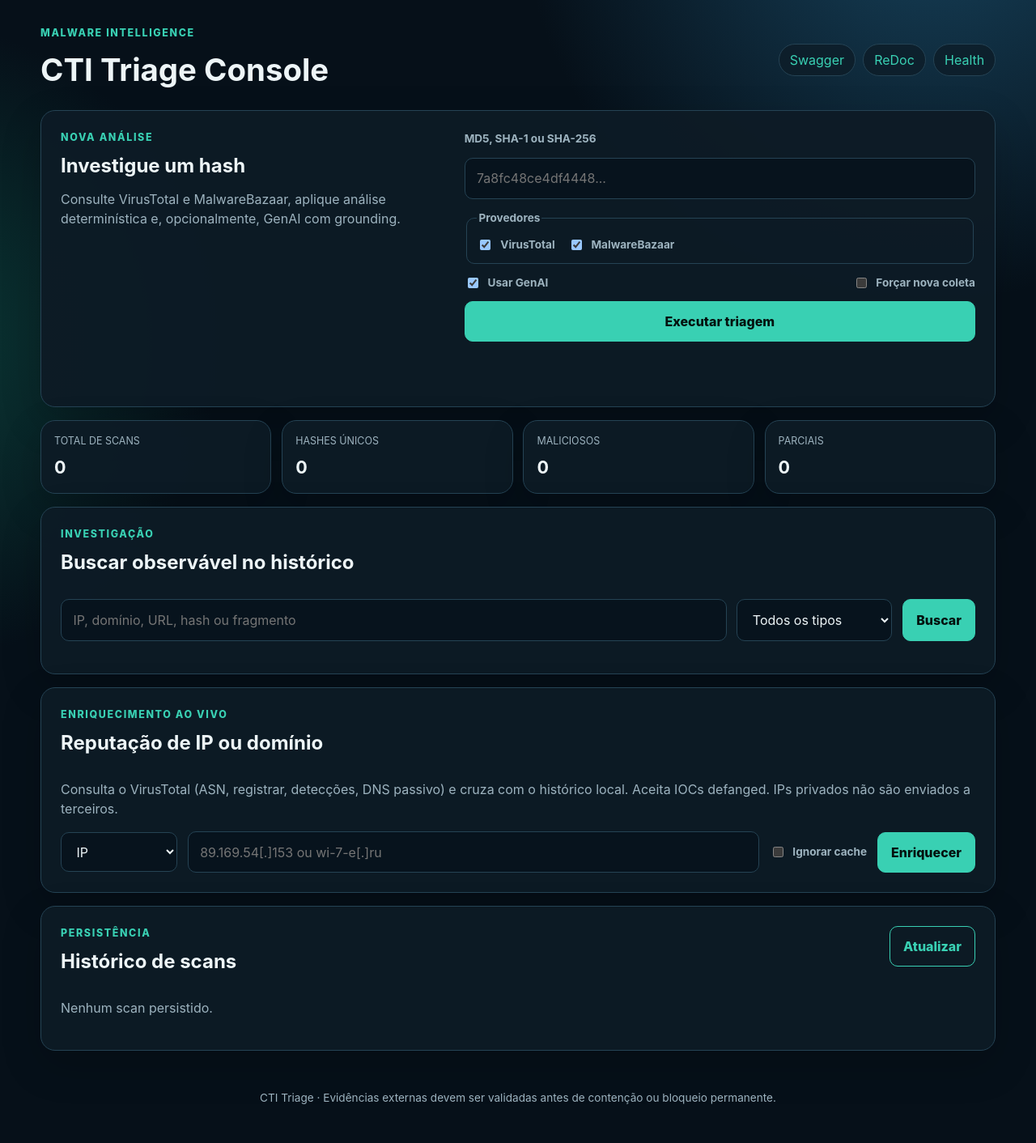
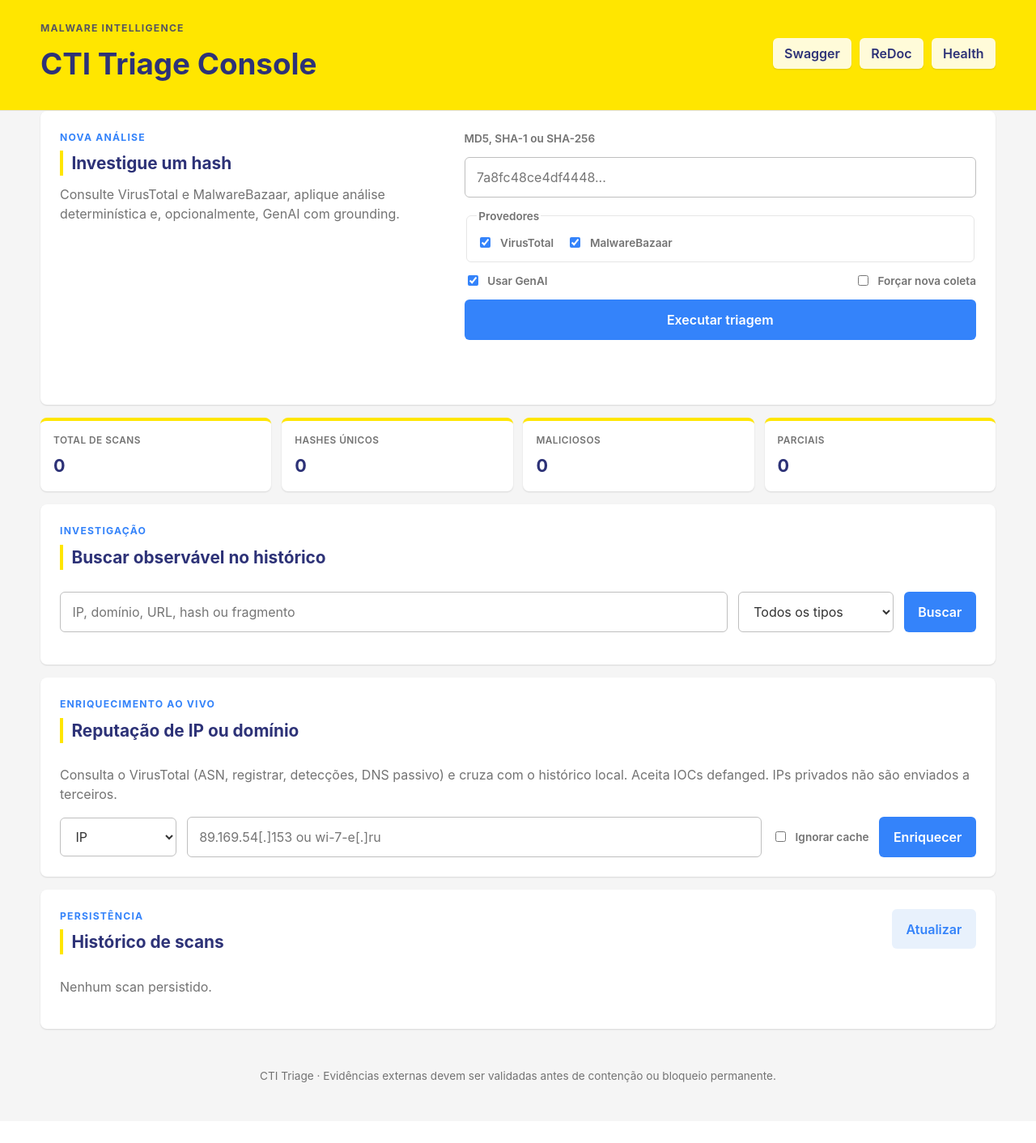
Before and after one commit to g-shell/meli-cti-case, a FastAPI app: page / in a window 1280 px wide. Shown: the whole page at 81% size. After the commit the page ends 1337 px from the top, so only its background shows below. Run offline with FastAPI, Linux system fonts and the light colour scheme; data that the repository does not hold is empty.

Commit message:
update: updating meli case v2

```diff
--- a/app/static/app.css
+++ b/app/static/app.css
@@ -1,16 +1,23 @@
+/* Identidade visual inspirada no Mercado Livre: amarelo, azul-marinho e azul. */
 :root {
-    color-scheme: dark;
-    --background: #061019;
-    --surface: #0d1b26;
-    --surface-2: #122635;
-    --border: #254354;
-    --text: #edf5f7;
-    --muted: #9db3bf;
-    --accent: #39d0b3;
-    --accent-2: #65a8ff;
-    --danger: #ff6b78;
-    --warning: #ffd166;
-    --success: #6ee7a8;
+    color-scheme: light;
+    --ml-yellow: #ffe600;
+    --ml-yellow-soft: #fff9cc;
+    --ml-navy: #2d3277;
+    --ml-blue: #3483fa;
+    --ml-blue-dark: #2968c8;
+    --ml-blue-soft: rgba(65, 137, 230, 0.12);
+    --background: #f5f5f5;
+    --surface: #ffffff;
+    --surface-2: #fafafa;
+    --border: #e6e6e6;
+    --text: #333333;
+    --muted: #737373;
+    --accent: var(--ml-blue);
+    --accent-2: var(--ml-navy);
+    --danger: #f23d4f;
+    --warning: #ff7733;
+    --success: #00a650;
 }
 
 * {
@@ -18,16 +25,25 @@
 }
 
 body {
+    position: relative;
     margin: 0;
     min-height: 100vh;
-    background:
-        radial-gradient(circle at 90% -10%, #17435d 0, transparent 32rem),
-        radial-gradient(circle at -10% 30%, #0b3c38 0, transparent 25rem),
-        var(--background);
+    background: var(--background);
     color: var(--text);
-    font-family: Inter, ui-sans-serif, system-ui, -apple-system, BlinkMacSystemFont,
-        "Segoe UI", sans-serif;
+    font-family: "Proxima Nova", -apple-system, BlinkMacSystemFont, "Segoe UI",
+        Roboto, "Helvetica Neue", Arial, sans-serif;
     line-height: 1.5;
+}
+
+/* Faixa amarela de marca atrás do cabeçalho. */
+body::before {
+    content: "";
+    position: absolute;
+    inset: 0 0 auto;
+    z-index: -1;
+    height: 8.5rem;
+    background: var(--ml-yellow);
+    box-shadow: 0 1px 0 rgba(0, 0, 0, 0.08);
 }
 
 .topbar,
@@ -42,7 +58,13 @@ footer {
     justify-content: space-between;
     gap: 2rem;
     align-items: center;
-    padding: 2rem 0 1.3rem;
+    padding: 1.6rem 0 1.4rem;
+    color: var(--ml-navy);
+}
+
+.topbar .eyebrow {
+    color: var(--ml-navy);
+    opacity: 0.8;
 }
 
 .topbar nav,
@@ -53,30 +75,51 @@ footer {
 }
 
 a {
-    color: var(--accent);
+    color: var(--ml-blue);
     text-decoration: none;
 }
 
-.topbar a,
+a:hover {
+    color: var(--ml-blue-dark);
+}
+
+.topbar a {
+    border-radius: 6px;
+    padding: 0.45rem 0.9rem;
+    background: rgba(255, 255, 255, 0.85);
+    color: var(--ml-navy);
+    font-weight: 600;
+    box-shadow: 0 1px 2px rgba(0, 0, 0, 0.12);
+}
+
+.topbar a:hover {
+    background: #ffffff;
+}
+
 .actions a {
-    border: 1px solid var(--border);
-    border-radius: 999px;
-    padding: 0.45rem 0.8rem;
-    background: rgba(13, 27, 38, 0.75);
+    border-radius: 6px;
+    padding: 0.45rem 0.9rem;
+    background: var(--ml-blue-soft);
+    color: var(--ml-blue);
+    font-weight: 600;
+}
+
+.actions a:hover {
+    background: rgba(65, 137, 230, 0.2);
 }
 
 .layout {
     display: grid;
     gap: 1rem;
-    padding-bottom: 3rem;
+    padding: 0.5rem 0 3rem;
 }
 
 .panel,
 .metric {
-    border: 1px solid var(--border);
-    border-radius: 18px;
-    background: rgba(13, 27, 38, 0.94);
-    box-shadow: 0 18px 50px rgba(0, 0, 0, 0.18);
+    border: 0;
+    border-radius: 8px;
+    background: var(--surface);
+    box-shadow: 0 1px 2px rgba(0, 0, 0, 0.12);
 }
 
 .panel {
@@ -92,10 +135,10 @@ a {
 
 .eyebrow {
     margin: 0 0 0.45rem;
-    color: var(--accent);
-    font-size: 0.78rem;
-    font-weight: 800;
-    letter-spacing: 0.13em;
+    color: var(--ml-blue);
+    font-size: 0.76rem;
+    font-weight: 700;
+    letter-spacing: 0.1em;
     text-transform: uppercase;
 }
 
@@ -108,11 +151,22 @@ p {
 
 h1 {
     margin-bottom: 0;
-    font-size: clamp(1.6rem, 4vw, 2.4rem);
+    color: var(--ml-navy);
+    font-size: clamp(1.6rem, 4vw, 2.3rem);
+    font-weight: 700;
 }
 
 h2 {
     margin-bottom: 0.7rem;
+    border-left: 4px solid var(--ml-yellow);
+    padding-left: 0.65rem;
+    color: var(--ml-navy);
+    font-size: 1.3rem;
+    font-weight: 700;
+}
+
+h3 {
+    color: var(--ml-navy);
 }
 
 .muted {
@@ -128,7 +182,7 @@ label,
 legend {
     color: var(--muted);
     font-size: 0.85rem;
-    font-weight: 650;
+    font-weight: 600;
 }
 
 input,
@@ -140,18 +194,22 @@ button {
 input[type="text"],
 select {
     width: 100%;
-    border: 1px solid var(--border);
-    border-radius: 10px;
+    border: 1px solid #bfbfbf;
+    border-radius: 6px;
     outline: none;
-    background: #07131d;
+    background: #ffffff;
     color: var(--text);
-    padding: 0.8rem 0.9rem;
+    padding: 0.75rem 0.9rem;
 }
 
 input[type="text"]:focus,
 select:focus {
-    border-color: var(--accent);
-    box-shadow: 0 0 0 3px rgba(57, 208, 179, 0.12);
+    border-color: var(--ml-blue);
+    box-shadow: 0 0 0 3px rgba(52, 131, 250, 0.2);
+}
+
+input[type="checkbox"] {
+    accent-color: var(--ml-blue);
 }
 
 fieldset {
@@ -159,7 +217,7 @@ fieldset {
     flex-wrap: wrap;
     gap: 1rem;
     border: 1px solid var(--border);
-    border-radius: 10px;
+    border-radius: 6px;
     padding: 0.8rem;
 }
 
@@ -176,27 +234,31 @@ fieldset {
 }
 
 button {
-    border: 1px solid var(--accent);
-    border-radius: 10px;
-    background: var(--accent);
-    color: #04120f;
+    border: 0;
+    border-radius: 6px;
+    background: var(--ml-blue);
+    color: #ffffff;
     cursor: pointer;
-    font-weight: 800;
-    padding: 0.75rem 1rem;
+    font-weight: 600;
+    padding: 0.8rem 1.1rem;
 }
 
 button:hover:not(:disabled) {
-    filter: brightness(1.08);
+    background: var(--ml-blue-dark);
 }
 
 button:disabled {
     cursor: wait;
-    opacity: 0.6;
+    opacity: 0.55;
 }
 
 button.secondary {
-    background: transparent;
-    color: var(--accent);
+    background: var(--ml-blue-soft);
+    color: var(--ml-blue);
+}
+
+button.secondary:hover:not(:disabled) {
+    background: rgba(65, 137, 230, 0.2);
 }
 
 .status {
@@ -223,6 +285,13 @@ button.secondary {
 .metric,
 .result-card {
     padding: 1rem;
+    border-top: 4px solid var(--ml-yellow);
+}
+
+.result-card {
+    border-radius: 8px;
+    background: var(--surface-2);
+    box-shadow: none;
 }
 
 .metric span,
@@ -230,12 +299,15 @@ button.secondary {
     display: block;
     margin-bottom: 0.35rem;
     color: var(--muted);
-    font-size: 0.78rem;
+    font-size: 0.74rem;
+    font-weight: 600;
+    letter-spacing: 0.04em;
     text-transform: uppercase;
 }
 
 .metric strong,
 .result-card strong {
+    color: var(--ml-navy);
     font-size: 1.35rem;
 }
 
@@ -263,6 +335,7 @@ button.secondary {
 .table-container {
     overflow-x: auto;
     margin-top: 1rem;
+    border-radius: 6px;
 }
 
 table {
```
Also changed, not shown: other parts of app/static/app.css (+22 -6 lines), app/services/report_pdf.py (+60 -41 lines), app/static/report.css (+154 -73 lines).
